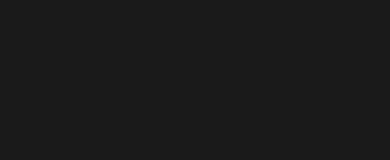
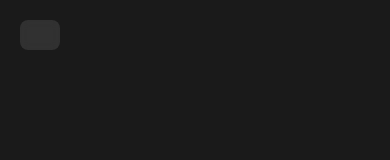
Before and after one commit to sunt0ryDF/sunt0rydf.github.io, a React (Create React App) app in the folder github-portal/: page / in a window 390 px wide. Shown: the top 160 px of the page. Built offline with nearby package versions, Linux system fonts and the light colour scheme.

Commit message:
Improve hamburger menu visibility with background and glow effect

```diff
--- a/github-portal/src/components/HamburgerMenu.css
+++ b/github-portal/src/components/HamburgerMenu.css
@@ -3,7 +3,7 @@
   top: 20px;
   left: 20px;
   z-index: 1000;
-  background: none;
+  background: rgba(255, 255, 255, 0.1);
   border: none;
   cursor: pointer;
   padding: 15px;
@@ -13,6 +13,13 @@
   width: 40px;
   height: 30px;
   transition: all 0.3s ease-in-out;
+  border-radius: 8px;
+  backdrop-filter: blur(4px);
+  -webkit-backdrop-filter: blur(4px);
+}
+
+.hamburger-menu:hover {
+  background: rgba(255, 255, 255, 0.2);
 }
 
 .hamburger-line {
@@ -21,6 +28,7 @@
   background-color: #ffffff;
   transition: all 0.3s ease-in-out;
   transform-origin: center;
+  box-shadow: 0 0 10px rgba(255, 255, 255, 0.5);
 }
 
 .hamburger-menu.active .hamburger-line:nth-child(1) {
```
